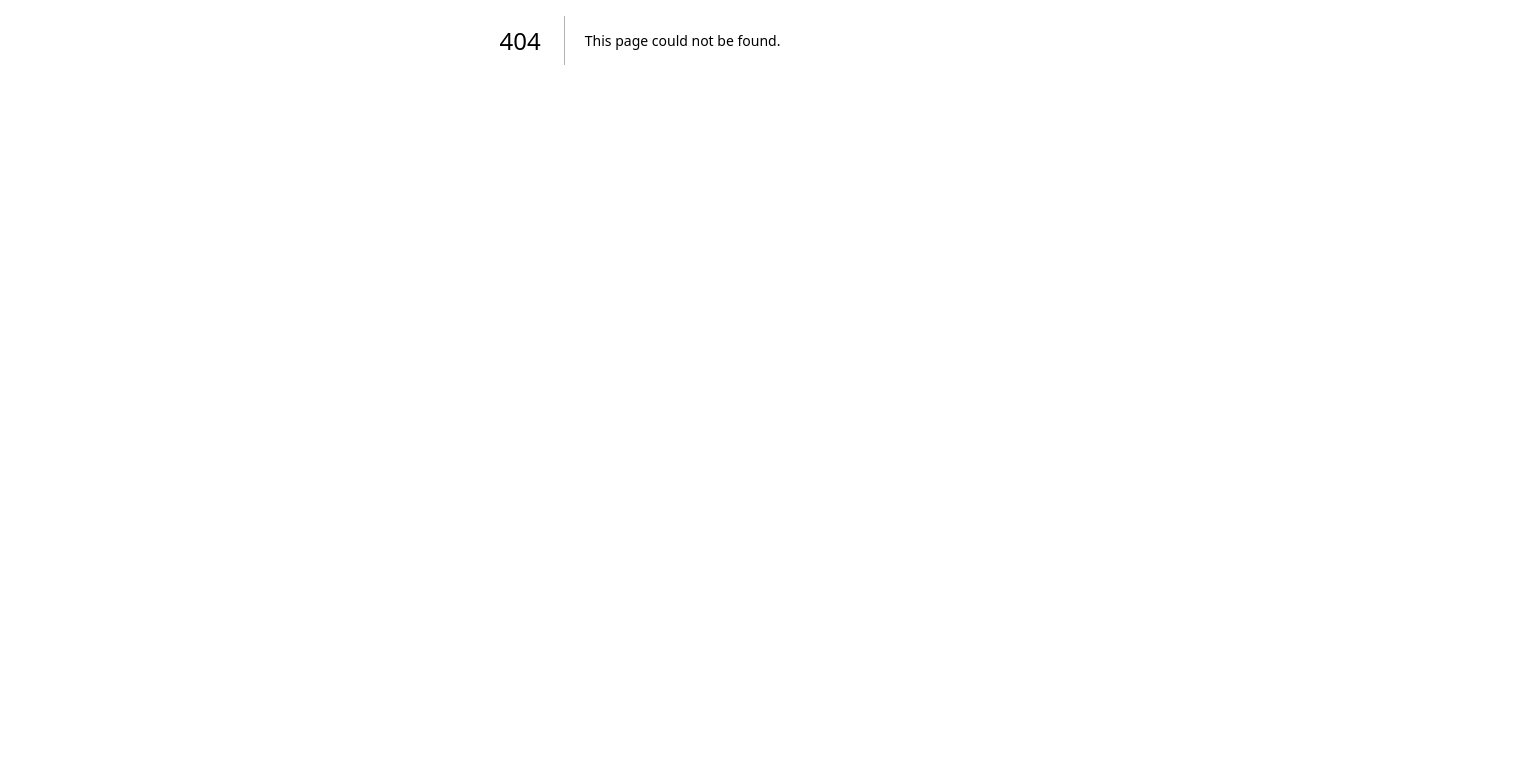
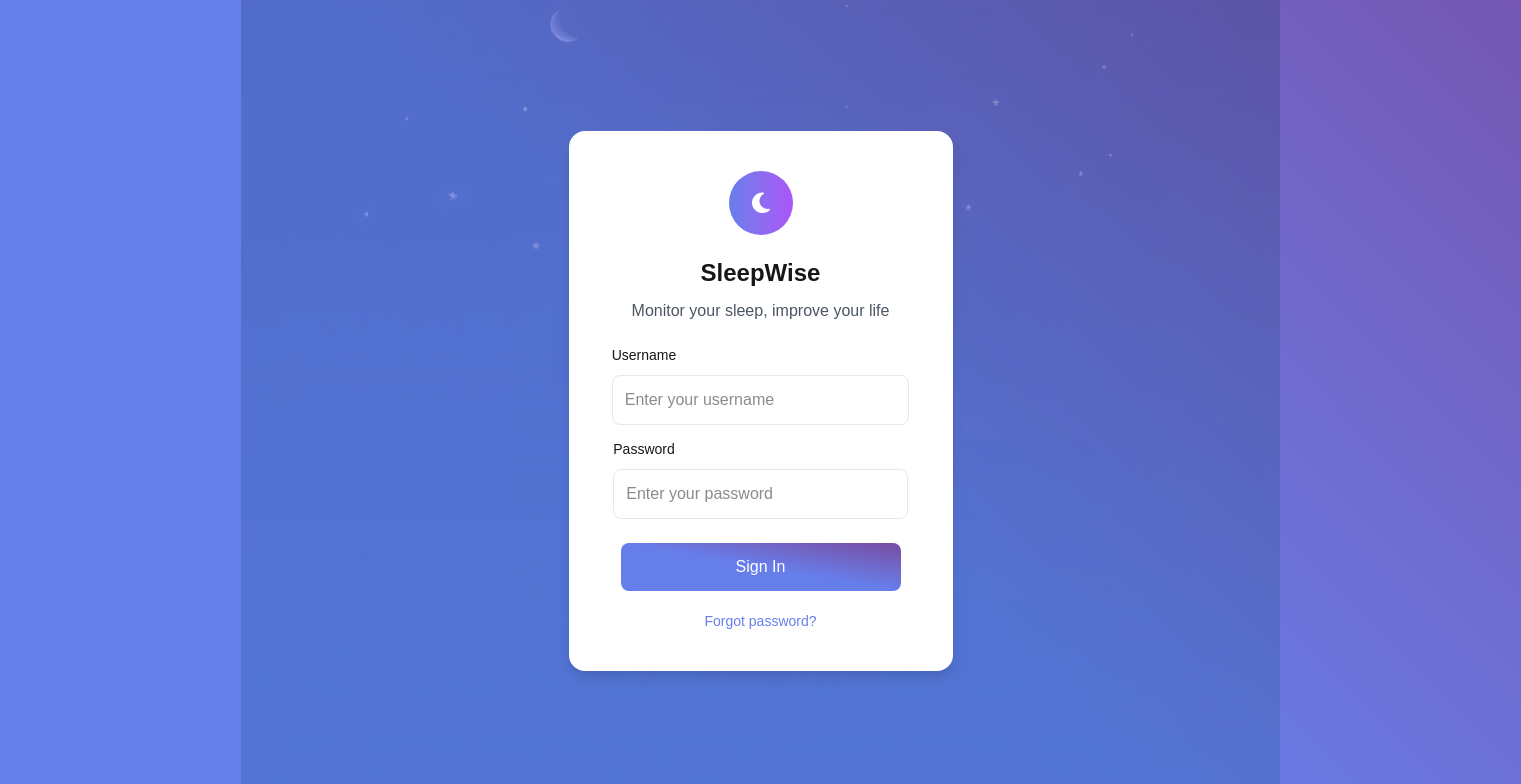
Before and after one commit to HGKXZ/embed-project-sleep-tracker, a Next.js app: page /sign-in in a window 1280 px wide. Before the commit this address had no page. Shown: the part 360-1144 px from the top of the page, 1521 px wide, since content can reach past the window. Before the commit the page ends 800 px from the top, so only its background shows below. Built offline with nearby package versions, Linux system fonts and the light colour scheme.

Commit message:
Add sign-in page and components with background images

```diff
--- a/src/app/page.tsx
+++ b/src/app/page.tsx
@@ -1,103 +1,8 @@
-import Image from "next/image";
+import { redirect } from "next/navigation";
 
 export default function Home() {
-  return (
-    <div className="font-sans grid grid-rows-[20px_1fr_20px] items-center justify-items-center min-h-screen p-8 pb-20 gap-16 sm:p-20">
-      <main className="flex flex-col gap-[32px] row-start-2 items-center sm:items-start">
-        <Image
-          className="dark:invert"
-          src="/next.svg"
-          alt="Next.js logo"
-          width={180}
-          height={38}
-          priority
-        />
-        <ol className="font-mono list-inside list-decimal text-sm/6 text-center sm:text-left">
-          <li className="mb-2 tracking-[-.01em]">
-            Get started by editing{" "}
-            <code className="bg-black/[.05] dark:bg-white/[.06] font-mono font-semibold px-1 py-0.5 rounded">
-              src/app/page.tsx
-            </code>
-            .
-          </li>
-          <li className="tracking-[-.01em]">
-            Save and see your changes instantly.
-          </li>
-        </ol>
 
-        <div className="flex gap-4 items-center flex-col sm:flex-row">
-          <a
-            className="rounded-full border border-solid border-transparent transition-colors flex items-center justify-center bg-foreground text-background gap-2 hover:bg-[#383838] dark:hover:bg-[#ccc] font-medium text-sm sm:text-base h-10 sm:h-12 px-4 sm:px-5 sm:w-auto"
-            href="https://vercel.com/new?utm_source=create-next-app&utm_medium=appdir-template-tw&utm_campaign=create-next-app"
-            target="_blank"
-            rel="noopener noreferrer"
-          >
-            <Image
-              className="dark:invert"
-              src="/vercel.svg"
-              alt="Vercel logomark"
-              width={20}
-              height={20}
-            />
-            Deploy now
-          </a>
-          <a
-            className="rounded-full border border-solid border-black/[.08] dark:border-white/[.145] transition-colors flex items-center justify-center hover:bg-[#f2f2f2] dark:hover:bg-[#1a1a1a] hover:border-transparent font-medium text-sm sm:text-base h-10 sm:h-12 px-4 sm:px-5 w-full sm:w-auto md:w-[158px]"
-            href="https://nextjs.org/docs?utm_source=create-next-app&utm_medium=appdir-template-tw&utm_campaign=create-next-app"
-            target="_blank"
-            rel="noopener noreferrer"
-          >
-            Read our docs
-          </a>
-        </div>
-      </main>
-      <footer className="row-start-3 flex gap-[24px] flex-wrap items-center justify-center">
-        <a
-          className="flex items-center gap-2 hover:underline hover:underline-offset-4"
-          href="https://nextjs.org/learn?utm_source=create-next-app&utm_medium=appdir-template-tw&utm_campaign=create-next-app"
-          target="_blank"
-          rel="noopener noreferrer"
-        >
-          <Image
-            aria-hidden
-            src="/file.svg"
-            alt="File icon"
-            width={16}
-            height={16}
-          />
-          Learn
-        </a>
-        <a
-          className="flex items-center gap-2 hover:underline hover:underline-offset-4"
-          href="https://vercel.com/templates?framework=next.js&utm_source=create-next-app&utm_medium=appdir-template-tw&utm_campaign=create-next-app"
-          target="_blank"
-          rel="noopener noreferrer"
-        >
-          <Image
-            aria-hidden
-            src="/window.svg"
-            alt="Window icon"
-            width={16}
-            height={16}
-          />
-          Examples
-        </a>
-        <a
-          className="flex items-center gap-2 hover:underline hover:underline-offset-4"
-          href="https://nextjs.org?utm_source=create-next-app&utm_medium=appdir-template-tw&utm_campaign=create-next-app"
-          target="_blank"
-          rel="noopener noreferrer"
-        >
-          <Image
-            aria-hidden
-            src="/globe.svg"
-            alt="Globe icon"
-            width={16}
-            height={16}
-          />
-          Go to nextjs.org →
-        </a>
-      </footer>
-    </div>
-  );
+  redirect("/sign-in");
+
+  return null;
 }
--- /dev/null
+++ b/src/app/sign-in/page.tsx
@@ -0,0 +1,12 @@
+import SignInBoxComponent from "@/components/sign-in-box"
+
+export default function SignIn() {
+  return (
+    <div className="w-[1521px] h-[1521px] bg-gradient-to-bl from-[#764BA2] via-[#667EEA] to-[#667EEA] justify-center items-center flex">
+        <SignInBoxComponent/>
+        <div className="absolute">
+          <img src="/img/star-bg.png" alt="Star Background" width={1521} height={1440}/>
+        </div>
+    </div>
+  )
+};
--- /dev/null
+++ b/src/components/sign-in-box.tsx
@@ -0,0 +1,49 @@
+"use client";
+
+import { useState } from "react";
+
+export default function SignInBoxComponent() {
+
+  const [username, setUsername] = useState("");
+  const [password, setPassword] = useState("");
+
+  return (
+    <div className="w-[384px] h-[540px] bg-white rounded-2xl flex flex-col items-center shadow-lg z-10">
+        <div className="w-[64px] h-[64px] flex justify-center bg-gradient-to-r from-[#667EEA] to-[#A855F7] rounded-4xl mt-10">
+          <img src="/img/moon.png" alt="Moon Icon" className="w-[18px] h-[21px] self-center my-auto"/>
+        </div>
+        <p className="font-inter font-bold text-[24px] mt-5">SleepWise</p>
+        <p className="font-inter font-regular text-[16px] text-[#4B5563] mt-2">Monitor your sleep, improve your life</p>
+        <div className="mt-5">
+            <label className="font-inter font-medium text-[14px]">Username</label>
+            <input
+              type="text"
+              className="w-full p-3 bg-white border border-[#E5E7EB] rounded-lg focus:outline-none focus:ring-2 focus:ring-blue-400 mt-2"
+              placeholder="Enter your username"
+              value={username}
+              onChange={(e) => setUsername(e.target.value)}
+              required
+              autoComplete="username"
+            />
+          </div>
+          <div className="mt-3">
+            <label className="font-inter font-medium text-[14px]">Password</label>
+            <input
+              type="text"
+              className="w-full p-3 bg-white border border-[#E5E7EB] rounded-lg focus:outline-none focus:ring-2 focus:ring-blue-400 mt-2"
+              placeholder="Enter your password"
+              value={password}
+              onChange={(e) => setPassword(e.target.value)}
+              required
+              autoComplete="password"
+            />
+          </div>
+          <div className="w-[280px] h-[48px] flex justify-center bg-gradient-to-bl from-[#764BA2] via-[#667EEA] to-[#667EEA] rounded-lg mt-6 cursor-pointer">
+            <p className="text-white mt-3">Sign In</p>
+          </div>
+          <div>
+            <p className="font-inter font-regular text-[14px] text-[#667EEA] mt-5 cursor-pointer">Forgot password?</p>
+          </div>
+    </div>
+  )
+};
```
Also changed, not shown: public/img/moon.png (added), public/img/star-bg.png (added).
